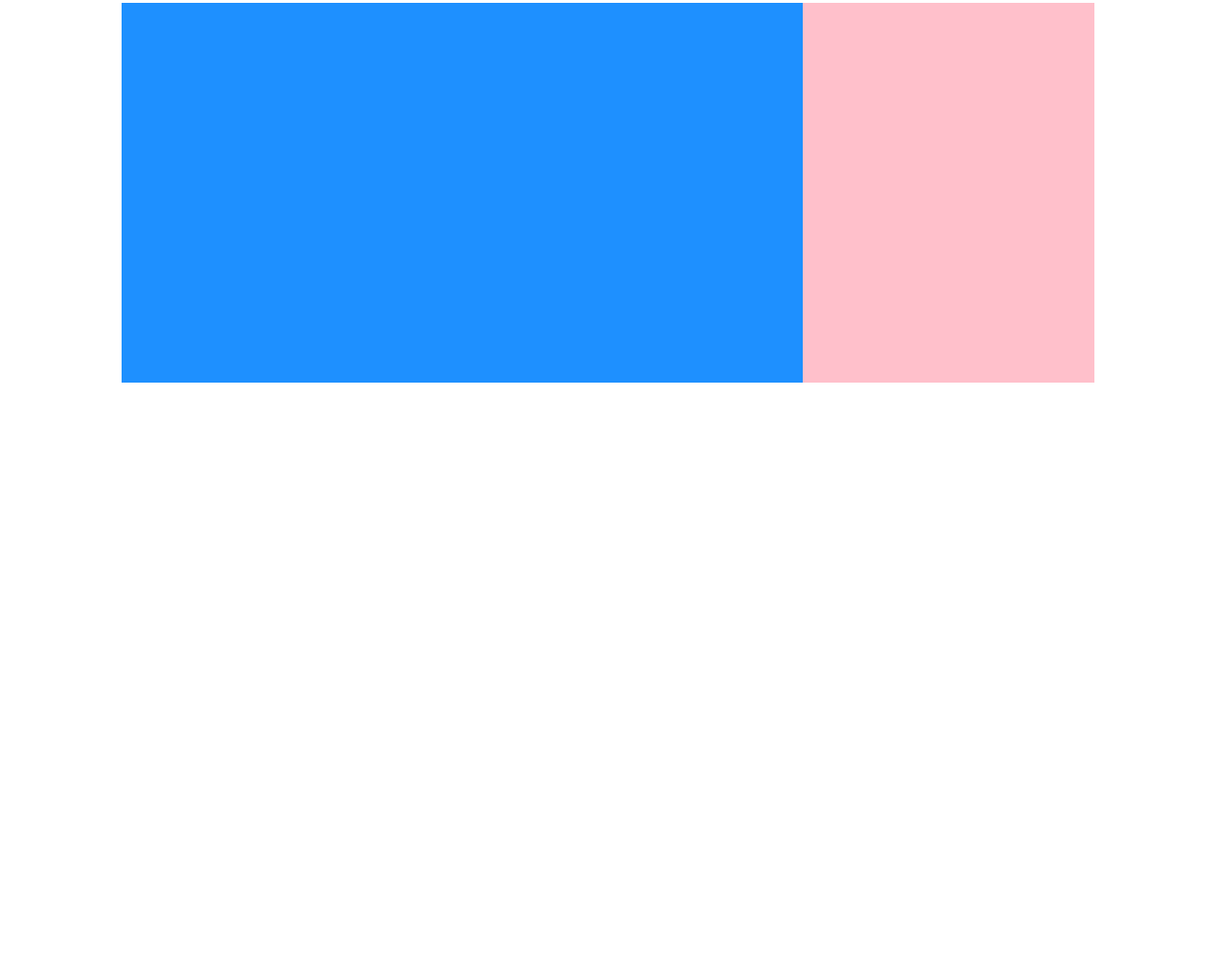
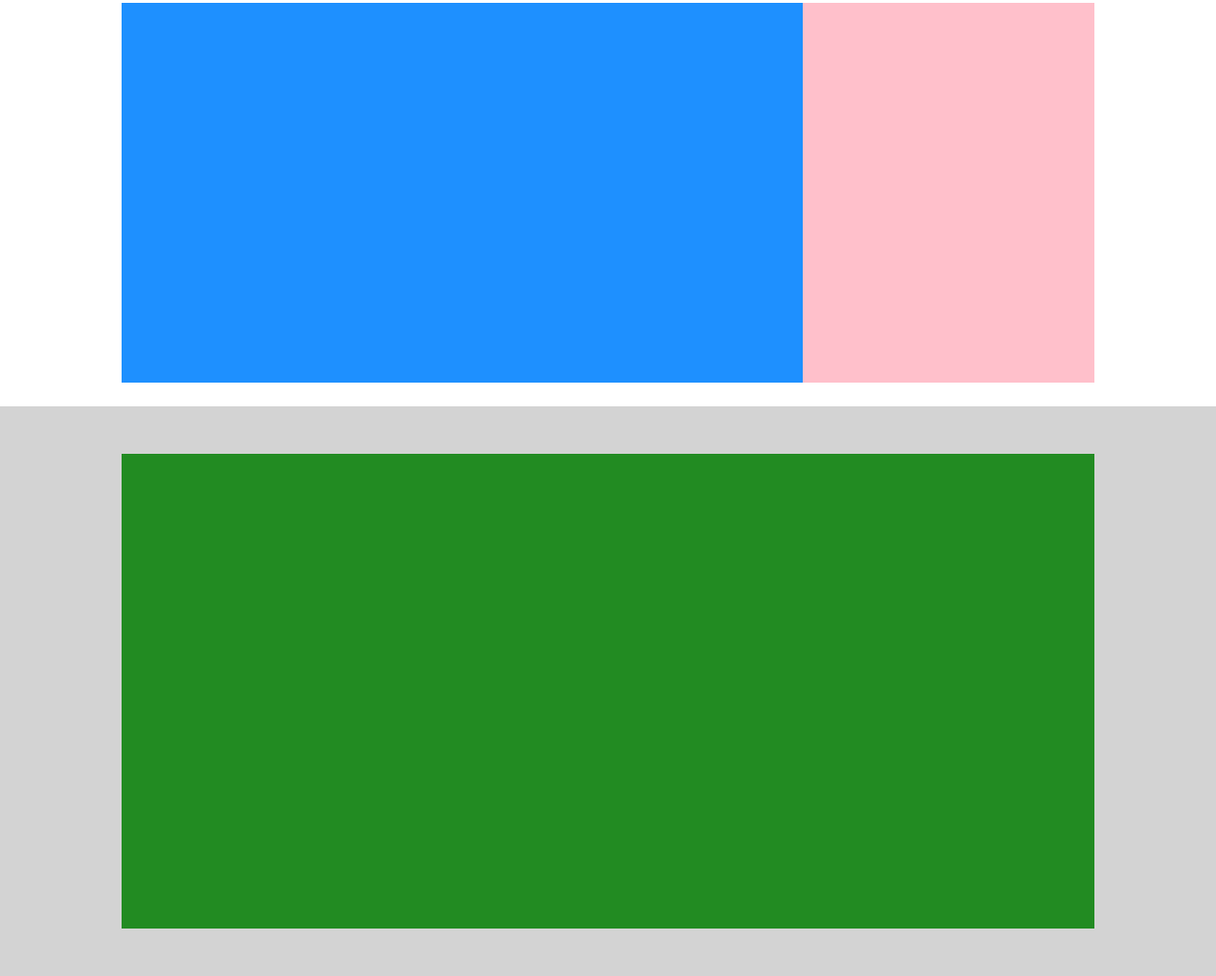
Before and after one commit to N1colas7/htmlcss-struttura-discord, a plain HTML site: page index.html in a window 1280 px wide. Shown: the part 1347-2375 px from the top of the page at 95% size. Before the commit the page ends 1775 px from the top, so only its background shows below. Drawn offline with Linux system fonts and the light colour scheme.

Commit message:
fifth_box_finish

```diff
--- a/css/style.css
+++ b/css/style.css
@@ -79,3 +79,18 @@ main{
 .third_box{
     background-color: rgb(211, 211, 211);
 }
+/* fifth-box */
+.fifth_box{
+    background-color: rgb(211, 211, 211);
+    height: 600px;
+    width: 100%;
+    display: flex;
+    align-items: center;
+}
+.fifth_row_box{
+    background-color: rgb(34, 139, 34);
+    width: 100%;
+    height: 500px;
+    margin-left: 10%;
+    margin-right: 10%;
+}
--- a/index.html
+++ b/index.html
@@ -52,6 +52,11 @@
                     </div>
                  </div>
             </div>
+            <!-- fifth-box -->
+            <div class="fifth_box">
+                <div class="fifth_row_box">
+                </div>
+            </div>
 
     </main>
     <footer>
```
